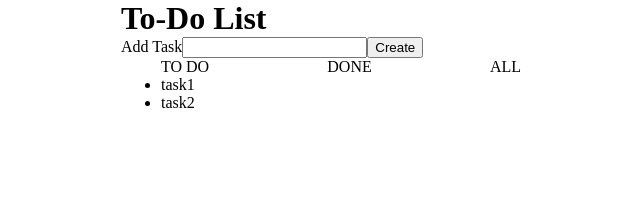
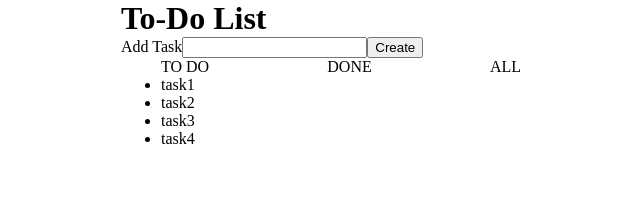
Before and after one commit to vedala/todo-app-fe, a React (Create React App) app: page / in a window 1280 px wide. Shown: the top 202 px of the page, without its empty margins (319-959 px from the left). Built offline with nearby package versions, Linux system fonts and the light colour scheme.

Commit message:
Convert tasks to array of objects, update TaskList to display correctly

```diff
--- a/src/App.js
+++ b/src/App.js
@@ -4,7 +4,31 @@ import Header from "./components/Header"
 import TaskList from "./components/TaskList"
 
 function App() {
-  const [tasks, setTasks] = React.useState(["task1", "task2"])
+  const TASK_STATUS = {
+    ACTIVE: 'ACTIVE',
+    DONE: 'DONE'
+  }
+
+  const [tasks, setTasks] = React.useState(
+    [
+      {
+        text: "task1",
+        status: TASK_STATUS.ACTIVE
+      },
+      {
+        text: "task2",
+        status: TASK_STATUS.ACTIVE
+      },
+      {
+        text: "task3",
+        status: TASK_STATUS.DONE
+      },
+      {
+        text: "task4",
+        status: TASK_STATUS.DONE
+      }
+    ]
+  )
 
   function handleTaskCreate(newTask) {
     setTasks(prevState => {
--- a/src/components/TaskList.js
+++ b/src/components/TaskList.js
@@ -2,7 +2,7 @@ import React from "react"
 
 function TaskList(props) {
     const tasksElems = props.tasks.map((task, index) => {
-        return <li key={index}>{task}</li>
+        return <li key={index}>{task.text}</li>
     })
 
     return (
```
